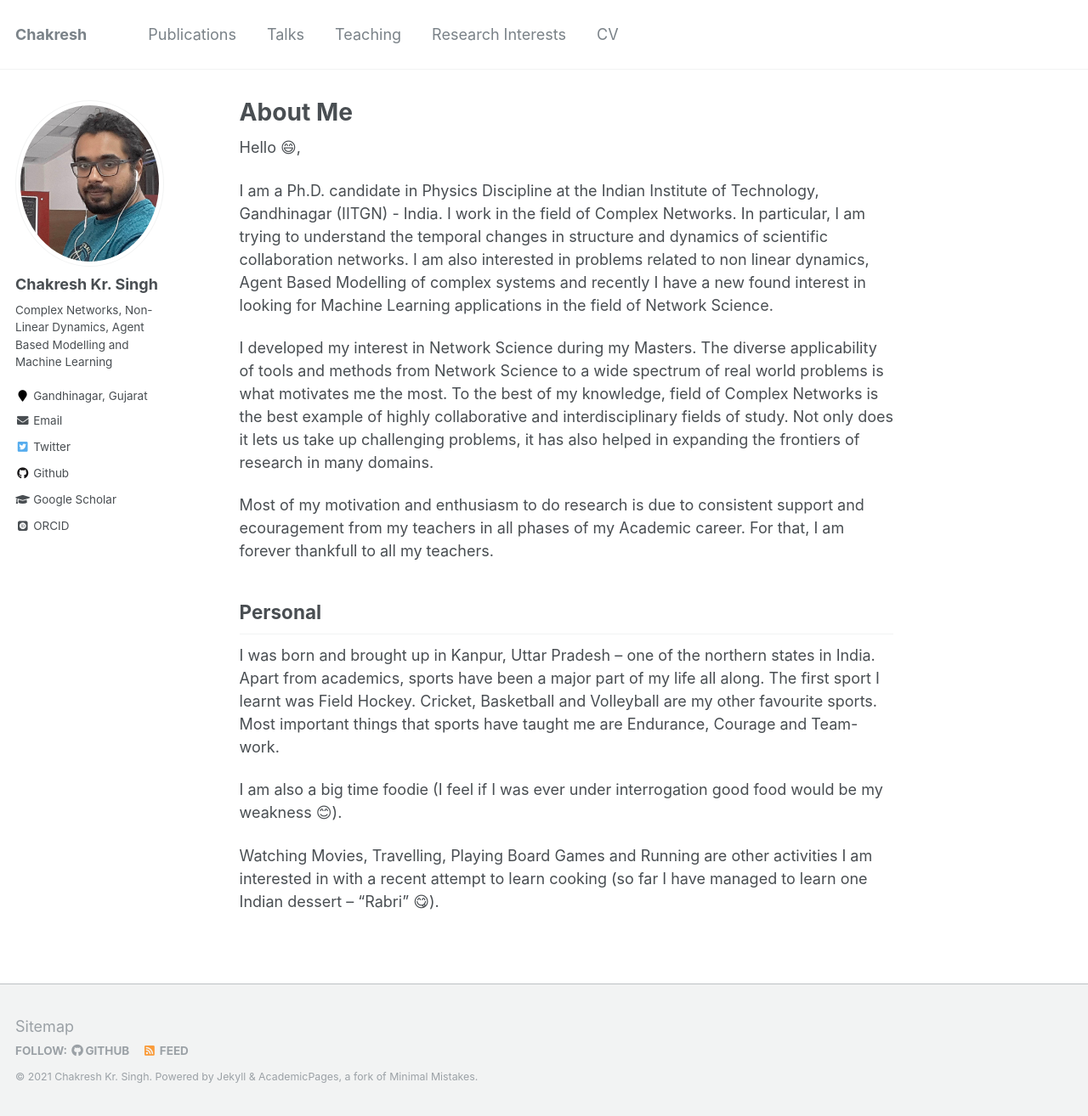
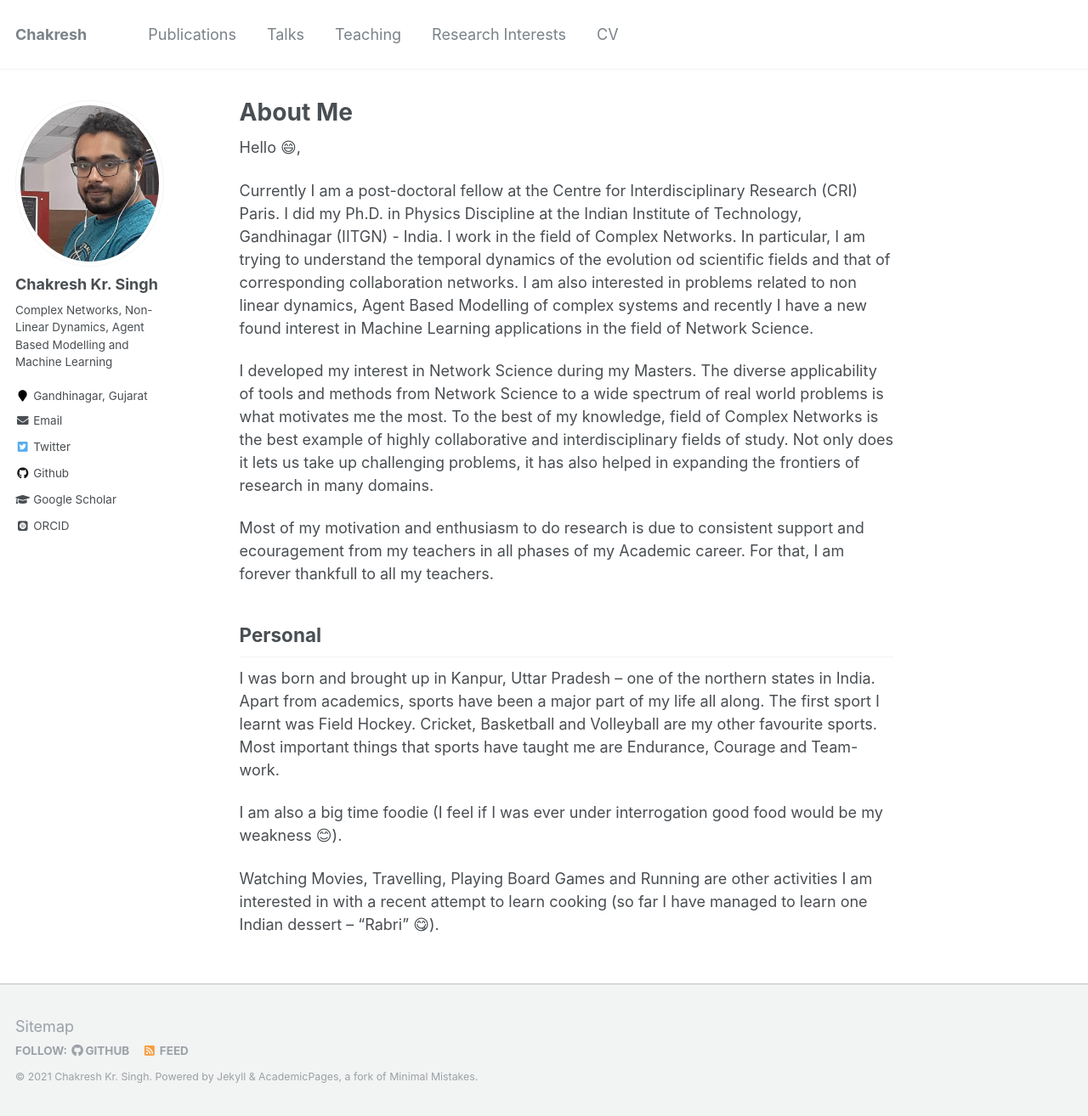
Before and after one commit to ChakreshIITGN/ChakreshIITGN.github.io, a Jekyll site: the page built from _pages/about.md, in a window 1280 px wide and 1314 px high. Shown: the whole window at 85% size. Built offline with Jekyll 4.4.1, drawn with Linux system fonts in a browser that asks for light colours; emoji names are drawn with the system emoji font; some web fonts are replaced.

Commit message:
Update about.md

```diff
--- a/_pages/about.md
+++ b/_pages/about.md
@@ -10,7 +10,7 @@ redirect_from:
 
 Hello :smile:,
 
-I am a Ph.D. candidate in Physics Discipline at the Indian Institute of Technology, Gandhinagar (IITGN) - India. I work in the field of Complex Networks. In particular, I am trying to understand the temporal changes in structure and dynamics of scientific collaboration networks. I am also interested in problems related to non linear dynamics, Agent Based Modelling of complex systems and recently I have a new found interest in looking for Machine Learning applications in the field of Network Science.
+Currently I am a post-doctoral fellow at the Centre for Interdisciplinary Research (CRI) Paris. I did my Ph.D. in Physics Discipline at the Indian Institute of Technology, Gandhinagar (IITGN) - India. I work in the field of Complex Networks. In particular, I am trying to understand the temporal dynamics of the evolution od scientific fields and that of corresponding collaboration networks. I am also interested in problems related to non linear dynamics, Agent Based Modelling of complex systems and recently I have a new found interest in Machine Learning applications in the field of Network Science.
 
 I developed my interest in Network Science during my Masters. The diverse applicability of tools and methods from Network Science to a wide spectrum of real world problems is what motivates me the most. To the best of my knowledge, field of Complex Networks is the best example of highly collaborative and interdisciplinary fields of study. Not only does it lets us take up challenging problems, it has also helped in expanding the frontiers of research in many domains.
 
```
